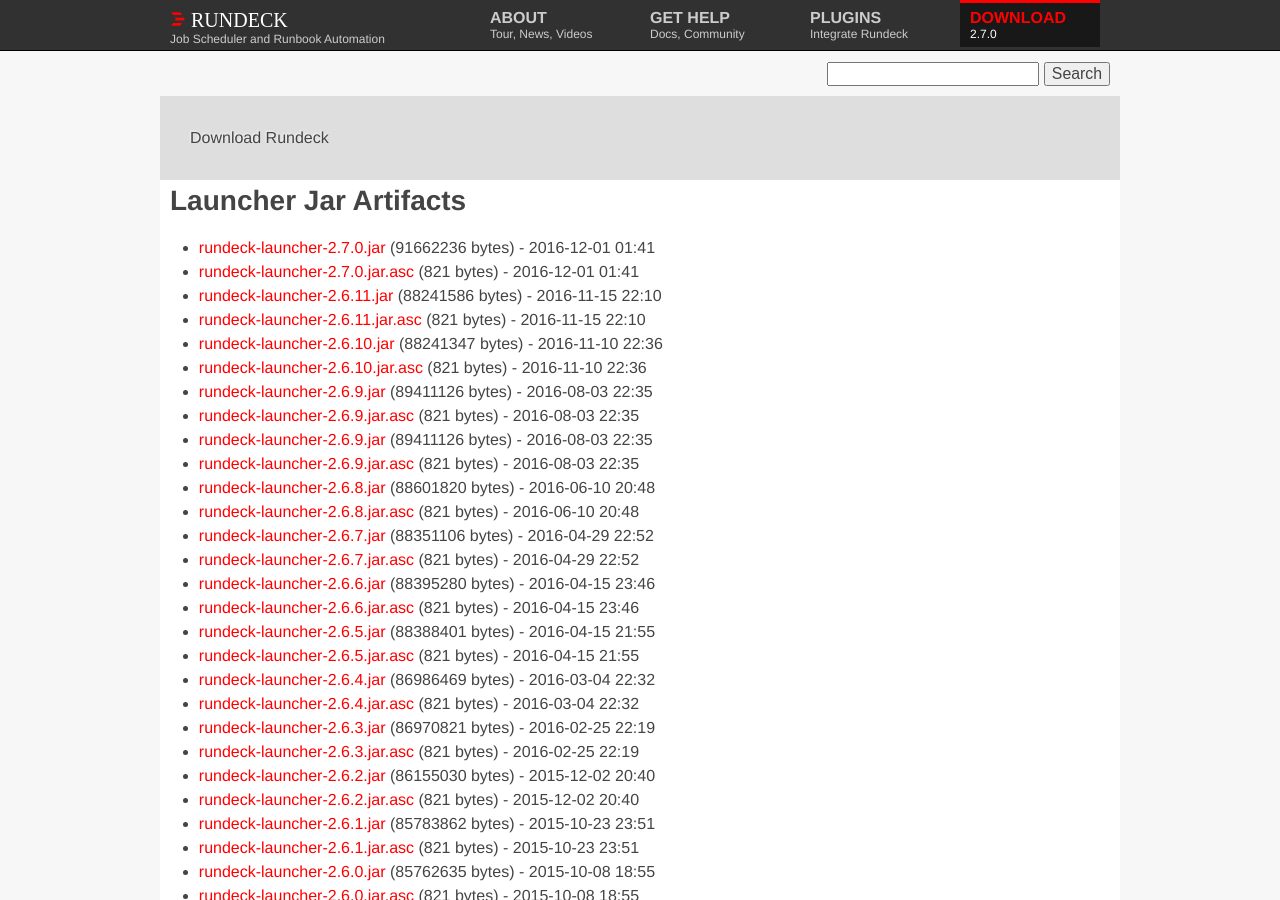
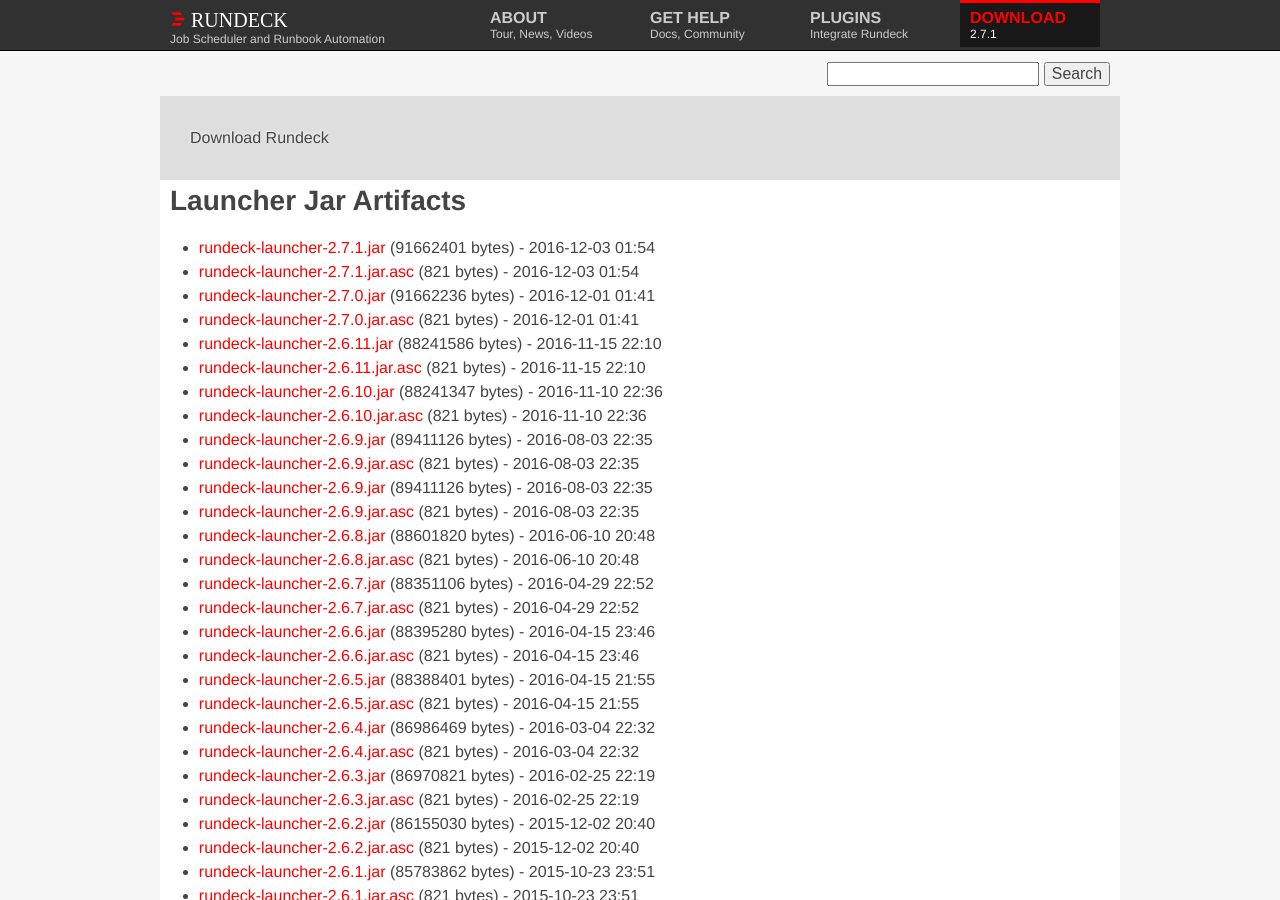
Before and after one commit to rundeck/rundeck-ghpages, a Jekyll site: the page built from download/jar/index.md, in a window 1280 px wide and 900 px high. Built offline with Jekyll 4.4.1, drawn with Linux system fonts in a browser that asks for light colours; nearby versions of some CDN libraries.

Commit message:
Update site to 2.7.1 download links

```diff
--- a/_config.yml
+++ b/_config.yml
@@ -1,18 +1,18 @@
 baseurl: ""
 url: ""
 full_url: "http://www.rundeck.org"
-rd_version: "2.7.0"
-rd_jar_name: "rundeck-launcher-2.7.0.jar"
-rd_jar_sha: "6ae22770246ba74130081f1c8ff86dc8d5ef13f5"
-rd_jar_url: "http://download.rundeck.org/jar/rundeck-launcher-2.7.0.jar"
-rd_jar_size: "91662236"
-rd_deb_name: "rundeck-2.7.0-1-GA.deb"
-rd_deb_url: "http://download.rundeck.org/deb/rundeck-2.7.0-1-GA.deb"
-rd_deb_sha: "c17cc896aac6c3cefd66faac957ccfd1a086bb1e"
-rd_deb_size: "105785444"
-rd_zipball: "https://github.com/rundeck/rundeck/zipball/v2.7.0"
-rd_tarball: "https://github.com/rundeck/rundeck/tarball/v2.7.0"
-rd_releasenotes: "https://github.com/rundeck/rundeck/blob/v2.7.0/RELEASE.md"
+rd_version: "2.7.1"
+rd_jar_name: "rundeck-launcher-2.7.1.jar"
+rd_jar_sha: "0c75c648e3f7bdf8e3a822fb6986f688674ebd1a"
+rd_jar_url: "http://download.rundeck.org/jar/rundeck-launcher-2.7.1.jar"
+rd_jar_size: "91662401"
+rd_deb_name: "rundeck-2.7.1-1-GA.deb"
+rd_deb_url: "http://download.rundeck.org/deb/rundeck-2.7.1-1-GA.deb"
+rd_deb_sha: "2037a5c68b0ddcc4bd5627579dae013682b4d3d0"
+rd_deb_size: "105782278"
+rd_zipball: "https://github.com/rundeck/rundeck/zipball/v2.7.1"
+rd_tarball: "https://github.com/rundeck/rundeck/tarball/v2.7.1"
+rd_releasenotes: "https://github.com/rundeck/rundeck/blob/v2.7.1/RELEASE.md"
 markdown: kramdown
 gems:
   - jekyll-seo-tag
--- a/download/jar/index.md
+++ b/download/jar/index.md
@@ -3,6 +3,8 @@
 layout: download
 download_type: Launcher Jar
 ---
+* [rundeck-launcher-2.7.1.jar](http://download.rundeck.org/jar/rundeck-launcher-2.7.1.jar) (91662401 bytes) - 2016-12-03 01:54
+* [rundeck-launcher-2.7.1.jar.asc](http://download.rundeck.org/jar/rundeck-launcher-2.7.1.jar.asc) (821 bytes) - 2016-12-03 01:54
 * [rundeck-launcher-2.7.0.jar](http://download.rundeck.org/jar/rundeck-launcher-2.7.0.jar) (91662236 bytes) - 2016-12-01 01:41
 * [rundeck-launcher-2.7.0.jar.asc](http://download.rundeck.org/jar/rundeck-launcher-2.7.0.jar.asc) (821 bytes) - 2016-12-01 01:41
 * [rundeck-launcher-2.6.11.jar](http://download.rundeck.org/jar/rundeck-launcher-2.6.11.jar) (88241586 bytes) - 2016-11-15 22:10
```
Also changed, not shown: download/deb/index.md (+1 -0 lines), download/rpm/index.md (+2 -0 lines), download/war/index.md (+2 -0 lines), news/_posts/2016-12-03-rundeck-2.7.1.md (added, +47 -0 lines).
